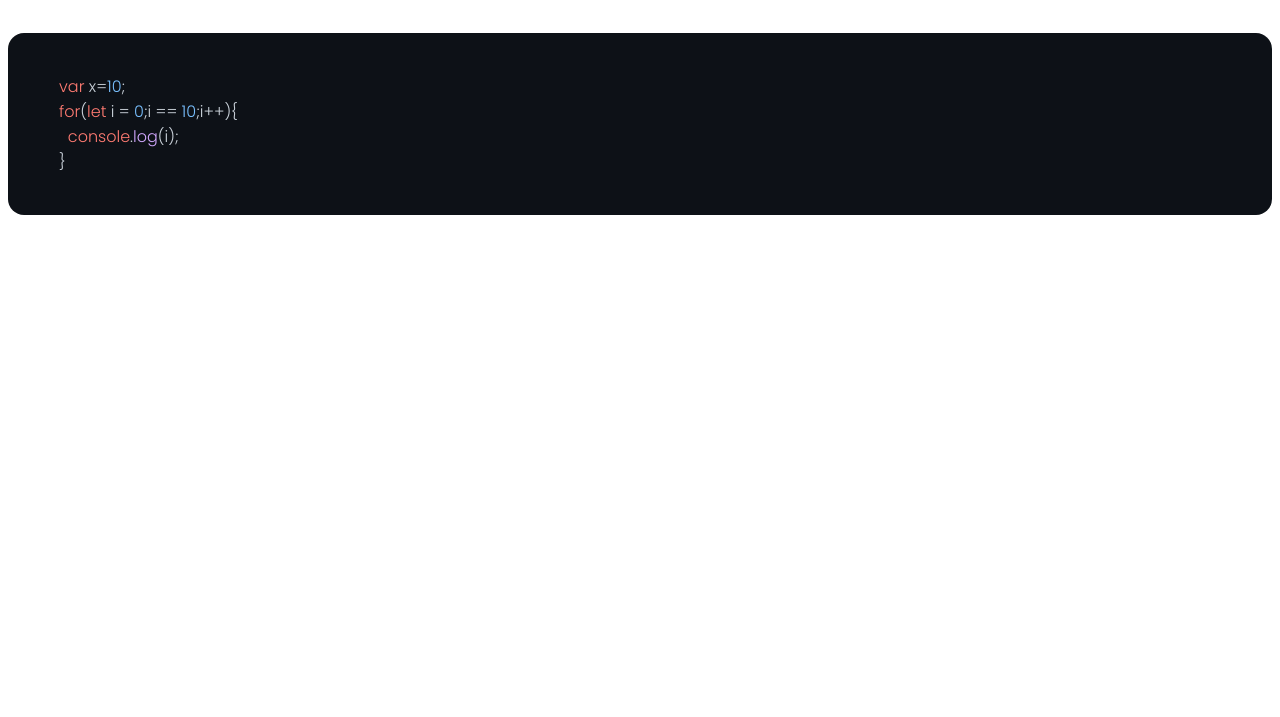
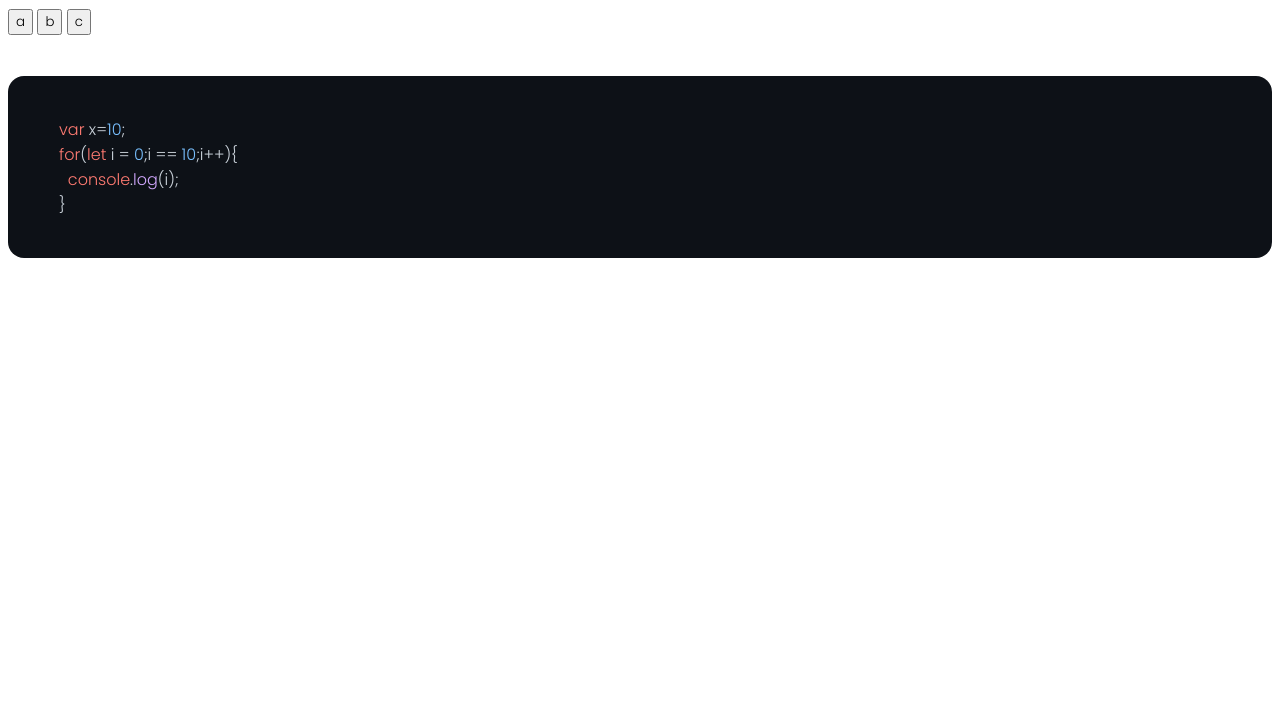
Before and after one commit to yashweblife/LearnMagicIO, a website built with Vite: page index.html in a window 1280 px wide. Shown: the part 83-800 px from the top of the page. Built offline with nearby package versions, Linux system fonts and the light colour scheme.

Commit message:
add 3 buttons

```diff
--- a/index.html
+++ b/index.html
@@ -18,7 +18,17 @@
   <body>
     <header>
       <h1>LearnMagicIO</h1>
-      <nav></nav>
+      <nav>
+        <button>
+          a
+        </button>
+        <button>
+          b
+        </button>
+        <button>
+          c
+        </button>
+      </nav>
     </header>
     <pre id="data">
       <code style="border-radius: 1em;" class="language-javascript">
```
